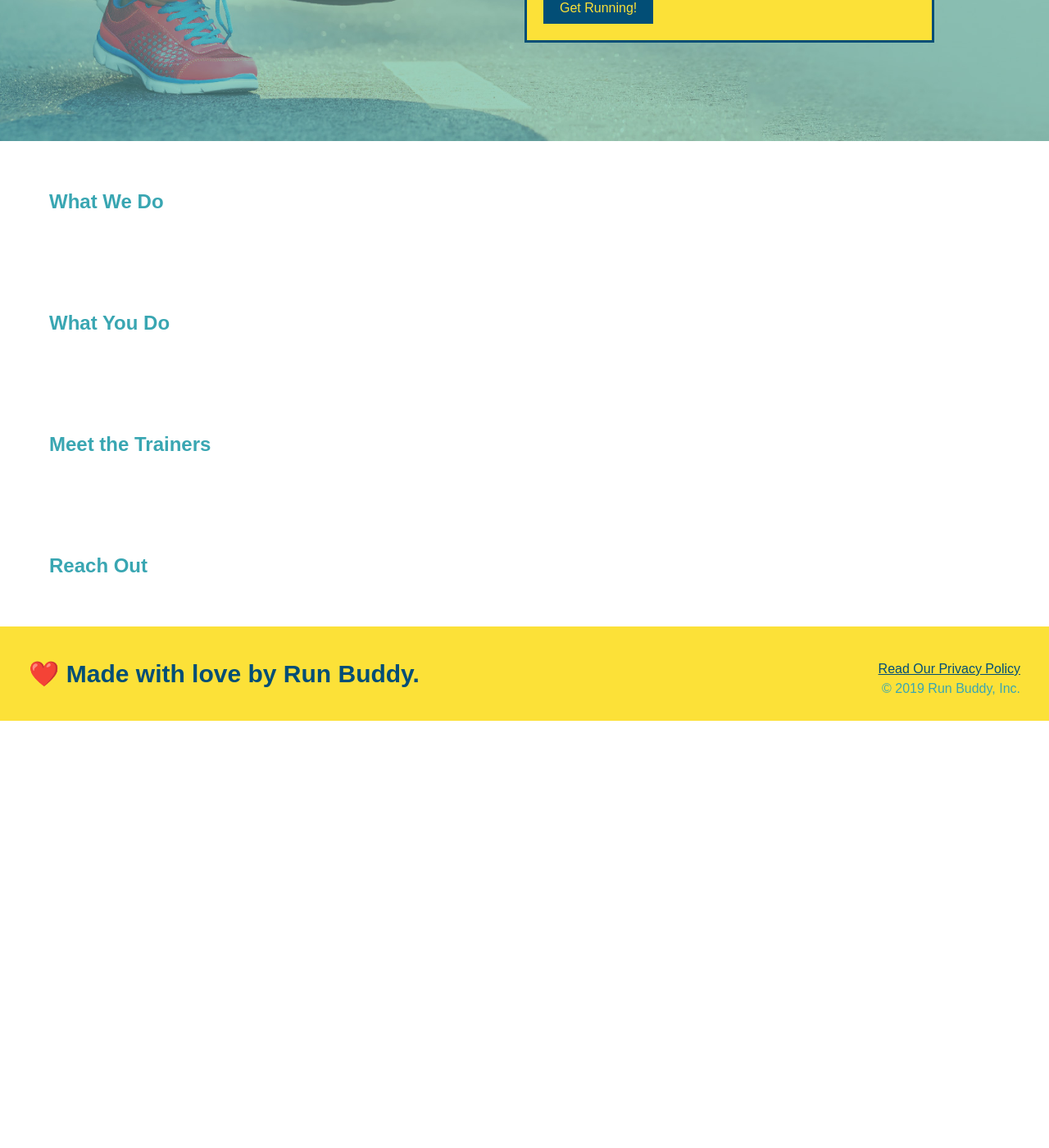
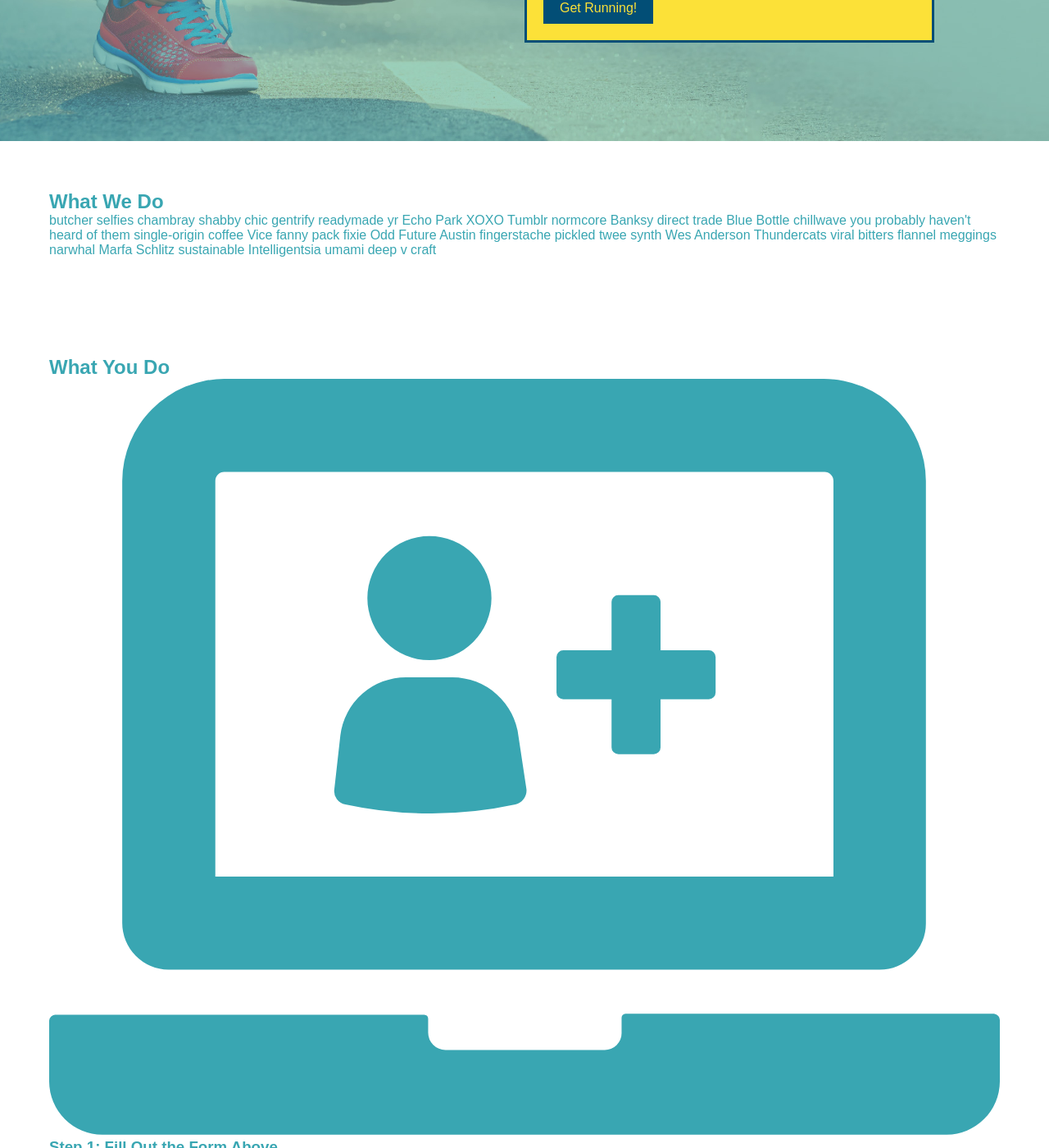
Before and after one commit to william-horn/run-buddy, a Jekyll site: the page index.html, which Jekyll copies as it is, in a window 1280 px wide and 1400 px high, scrolled down 510 px. Shown: the whole window at 82% size. Built offline with Jekyll 4.4.1, drawn with Linux system fonts in a browser that asks for light colours; before the commit the page ends 1389 px from its top, so only the background shows below that; some of the changed text lies outside the part shown.

Commit message:
instructional step icons

```diff
--- a/index.html
+++ b/index.html
@@ -68,23 +68,51 @@
             </div>
         </section>
 
-        <section>
+        <section id="what-we-do">
             <h2>What We Do</h2>
+            <p>
+                butcher selfies chambray shabby chic gentrify readymade yr Echo Park XOXO Tumblr normcore Banksy direct trade Blue Bottle
+                chillwave you probably haven't heard of them single-origin coffee Vice fanny pack fixie Odd Future Austin fingerstache pickled
+                twee synth Wes Anderson Thundercats viral bitters flannel meggings narwhal Marfa Schlitz sustainable Intelligentsia umami deep v craft
+            </p>
         </section>
 
         <!-- "what we do" section -->
-        <section>
+        <section id="what-you-do">
             <h2>What You Do</h2>
+            <div>
+                <img src="./assets/images/step-1.svg" alt="">
+                <h3>Step 1: Fill Out the Form Above.</h3>
+                <p>You're already here, so why not?</p>
+            </div>
+
+            <div>
+                <img src="./assets/images/step-2.svg" alt="">
+                <h3>Step 2: Consult with One of Our Trainers.</h3>
+                <p>Are you here to build muscle, lose weight, or just feel good?</p>
+            </div>
+
+            <div>
+                <img src="./assets/images/step-3.svg" alt="">
+                <h3>Step 3: Get Running.</h3>
+                <p>Hit the ground running (literally) once your trainer lays out your plan.</p>
+            </div>
+
+            <div>
+                <img src="./assets/images/step-4.svg" alt="">
+                <h3>Step 4: See Results.</h3>
+                <p>Bi-weekly checkins with your trainer will keep you focused</p>
+            </div>
         </section>
 
         <!-- "meet the trainers" section -->
-        <section>
+        <section id="your-trainers">
             <h2>Meet the Trainers</h2>
         </section>
 
         <!-- "reach out" section -->
         <!-- extra comment!!! -->
-        <section>
+        <section id="reach-out">
             <h2>Reach Out</h2>
         </section>
 
```
Also changed, not shown: assets/images/step-1.svg (added), assets/images/step-2.svg (added), assets/images/step-3.svg (added), assets/images/step-4.svg (added).
